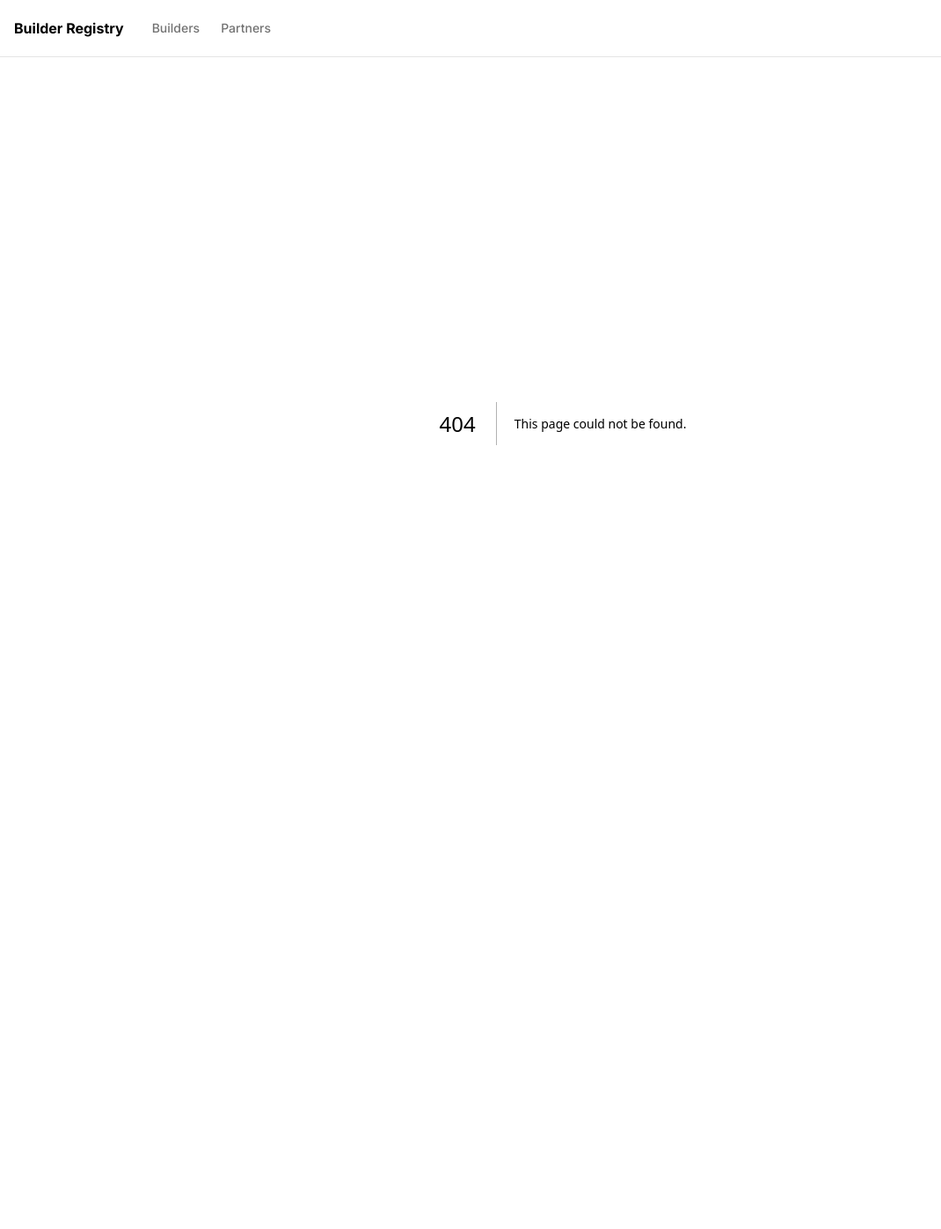
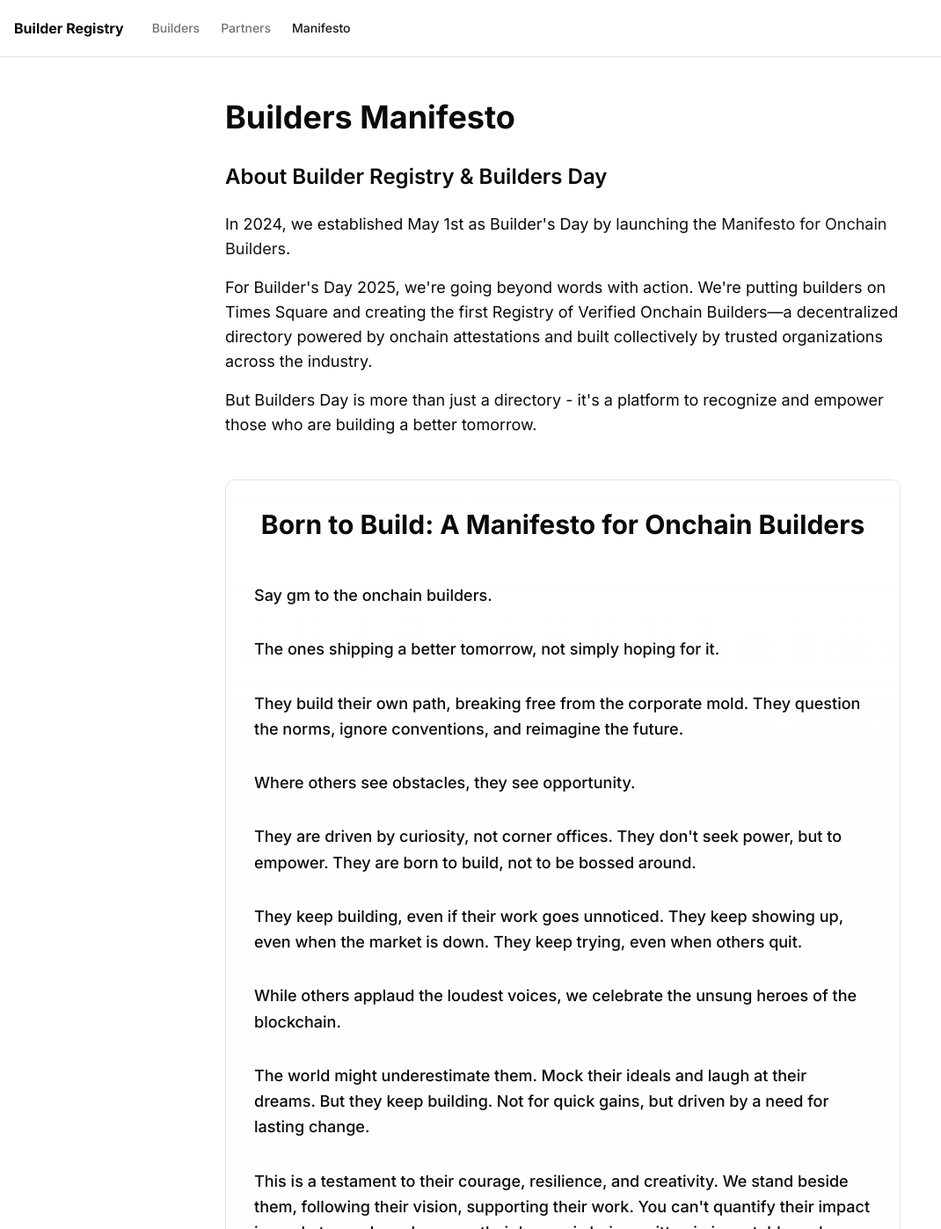
Before and after one commit to filmacedo/EAS-builder-registry, a Next.js app: page /manifesto in a window 1280 px wide. Before the commit this address had no page. Shown: the top 1397 px of the page at 88% size, without its empty margins (0-1070 px from the left). Before the commit the page ends 897 px from the top, so only its background shows below. Built offline with nearby package versions, Linux system fonts and the light colour scheme.

Commit message:
Manifesto Page
and copy changes

```diff
--- /dev/null
+++ b/src/app/manifesto/page.tsx
@@ -0,0 +1,111 @@
+import { Metadata } from "next";
+import Link from "next/link";
+
+export const metadata: Metadata = {
+  title: "Builders Manifesto | Builder Registry",
+  description: "Our vision and mission for the Builder Registry",
+};
+
+export default function ManifestoPage() {
+  return (
+    <div className="max-w-3xl mx-auto py-8">
+      <div className="prose prose-lg dark:prose-invert">
+        <h1 className="text-4xl font-bold mb-8">Builders Manifesto</h1>
+
+        <div className="mb-12">
+          <h2 className="text-2xl font-semibold mb-6">
+            About Builder Registry & Builders Day
+          </h2>
+          <p className="text-lg mb-4">
+            In 2024, we established May 1st as Builder's Day by launching the{" "}
+            <Link
+              href="https://mirror.xyz/talentprotocol.eth/2miuIeU0Uq_uHIj_NzH0gk1Cdcc-06s_zyqo6iwO768"
+              target="_blank"
+              rel="noopener noreferrer"
+              className="text-primary hover:underline"
+            >
+              Manifesto for Onchain Builders
+            </Link>
+            .
+          </p>
+          <p className="text-lg mb-4">
+            For Builder's Day 2025, we're going beyond words with action. We're
+            putting builders on Times Square and creating the first Registry of
+            Verified Onchain Builders—a decentralized directory powered by
+            onchain attestations and built collectively by trusted organizations
+            across the industry.
+          </p>
+          <p className="text-lg">
+            But Builders Day is more than just a directory - it's a platform to
+            recognize and empower those who are building a better tomorrow.
+          </p>
+        </div>
+
+        <div className="space-y-8 bg-gradient-to-b from-background to-muted/20 p-8 rounded-lg border">
+          <h2 className="text-3xl font-bold text-center mb-12">
+            Born to Build: A Manifesto for Onchain Builders
+          </h2>
+
+          <div className="space-y-8 text-lg leading-relaxed">
+            <p className="font-medium">Say gm to the onchain builders.</p>
+
+            <p className="font-medium">
+              The ones shipping a better tomorrow, not simply hoping for it.
+            </p>
+
+            <p className="font-medium">
+              They build their own path, breaking free from the corporate mold.
+              They question the norms, ignore conventions, and reimagine the
+              future.
+            </p>
+
+            <p className="font-medium">
+              Where others see obstacles, they see opportunity.
+            </p>
+
+            <p className="font-medium">
+              They are driven by curiosity, not corner offices. They don't seek
+              power, but to empower. They are born to build, not to be bossed
+              around.
+            </p>
+
+            <p className="font-medium">
+              They keep building, even if their work goes unnoticed. They keep
+              showing up, even when the market is down. They keep trying, even
+              when others quit.
+            </p>
+
+            <p className="font-medium">
+              While others applaud the loudest voices, we celebrate the unsung
+              heroes of the blockchain.
+            </p>
+
+            <p className="font-medium">
+              The world might underestimate them. Mock their ideals and laugh at
+              their dreams. But they keep building. Not for quick gains, but
+              driven by a need for lasting change.
+            </p>
+
+            <p className="font-medium">
+              This is a testament to their courage, resilience, and creativity.
+              We stand beside them, following their vision, supporting their
+              work. You can't quantify their impact in market cap alone, because
+              their legacy is being written in immutable code.
+            </p>
+
+            <p className="font-medium">
+              They are the onchain builders. The visionaries of a new era, the
+              rebels shaping the new internet.
+            </p>
+
+            <p className="font-medium">
+              And while some dismiss them as naive, we know they are the most
+              undervalued talent today. They are born to build, and that's why
+              they are changing the world.
+            </p>
+          </div>
+        </div>
+      </div>
+    </div>
+  );
+}
--- a/src/app/page.tsx
+++ b/src/app/page.tsx
@@ -126,10 +126,12 @@ export default function Home() {
   return (
     <div className="space-y-8">
       <div className="space-y-4">
-        <h1 className="text-3xl font-bold">Builder Registry</h1>
+        <h1 className="text-3xl font-bold">
+          Registry of Verified Onchain Builders
+        </h1>
         <p className="text-muted-foreground">
-          A decentralized registry that identifies and recognizes genuine
-          onchain builders through verified attestations.
+          The first community-sourced directory that recognizes real onchain
+          builders through verified attestations.
         </p>
       </div>
 
@@ -156,8 +158,16 @@ export default function Home() {
         <div className="rounded-lg border p-6 space-y-4">
           <h3 className="text-xl font-semibold">For Builders</h3>
           <p className="text-muted-foreground">
-            Create your Talent Protocol profile to showcase your work and get
-            verified by partners.
+            Join Talent Protocol to boost your Builder Score and qualify for{" "}
+            <a
+              href="https://www.builderscore.xyz/"
+              target="_blank"
+              rel="noopener noreferrer"
+              className="text-muted-foreground hover:underline"
+            >
+              Builder Rewards
+            </a>
+            .
           </p>
           <Button asChild>
             <a
@@ -173,8 +183,8 @@ export default function Home() {
         <div className="rounded-lg border p-6 space-y-4">
           <h3 className="text-xl font-semibold">For Organizations</h3>
           <p className="text-muted-foreground">
-            Become a verification partner and help identify genuine blockchain
-            builders.
+            Verify builders from your community and get your featured on Times
+            Square.
           </p>
           <Button asChild>
             <a
@@ -182,7 +192,7 @@ export default function Home() {
               target="_blank"
               rel="noopener noreferrer"
             >
-              Apply to be a Verification Partner
+              Become a Partner
             </a>
           </Button>
         </div>
--- a/src/app/partners/page.tsx
+++ b/src/app/partners/page.tsx
@@ -111,17 +111,21 @@ export default function PartnersPage() {
       <div className="space-y-4">
         <h1 className="text-3xl font-bold">Verification Partners</h1>
         <p className="text-muted-foreground">
-          Organizations that verify genuine onchain builders through
-          attestations.
+          Trusted organizations can verify onchain builders in their communities
+          with attestations.
         </p>
       </div>
 
       <div className="rounded-lg border-l-4 border-l-blue-500 bg-blue-50 p-6">
         <div className="flex items-center justify-between">
           <div className="space-y-1">
-            <h3 className="font-medium">Are you a verification partner?</h3>
+            <h3 className="font-medium">Already a verification partner?</h3>
             <p className="text-sm text-muted-foreground">
-              Learn how to verify builders using our step-by-step guide.
+              Learn how to verify builders in your community using our
+              step-by-step guide.
+              <br />
+              Attest before April 17th to feature your builders in the Times
+              Square ad.
             </p>
           </div>
           <Link href="/partners/guide">
@@ -131,8 +135,52 @@ export default function PartnersPage() {
       </div>
 
       <div className="space-y-4">
-        <h2 className="text-2xl font-semibold">Partner Leaderboard</h2>
+        <h2 className="text-2xl font-semibold">Impact Leaderboard</h2>
         <PartnersTable partners={partners} />
+      </div>
+
+      <div className="grid gap-4 md:grid-cols-2">
+        <div className="rounded-lg border p-6 space-y-4">
+          <h3 className="text-xl font-semibold">For Organizations</h3>
+          <p className="text-muted-foreground">
+            Verify builders from your community and get your featured on Times
+            Square.
+          </p>
+          <Button asChild>
+            <a
+              href="https://forms.gle/1RDxpQj4uHGHrQBF8"
+              target="_blank"
+              rel="noopener noreferrer"
+            >
+              Become a Partner
+            </a>
+          </Button>
+        </div>
+
+        <div className="rounded-lg border p-6 space-y-4">
+          <h3 className="text-xl font-semibold">For Builders</h3>
+          <p className="text-muted-foreground">
+            Join Talent Protocol to boost your Builder Score and qualify for{" "}
+            <a
+              href="https://www.builderscore.xyz/"
+              target="_blank"
+              rel="noopener noreferrer"
+              className="text-muted-foreground hover:underline"
+            >
+              Builder Rewards
+            </a>
+            .
+          </p>
+          <Button asChild>
+            <a
+              href="https://talentprotocol.com"
+              target="_blank"
+              rel="noopener noreferrer"
+            >
+              Create Profile
+            </a>
+          </Button>
+        </div>
       </div>
     </div>
   );
--- a/src/components/BuildersTable.tsx
+++ b/src/components/BuildersTable.tsx
@@ -117,7 +117,7 @@ export function BuildersTable({ builders }: BuildersTableProps) {
                 onClick={() => handleSort("earliestAttestationDate")}
               >
                 <div className="flex items-center">
-                  First Verified
+                  Verified On
                   <ArrowUpDown className="ml-2 h-4 w-4" />
                 </div>
               </th>
@@ -132,7 +132,7 @@ export function BuildersTable({ builders }: BuildersTableProps) {
                 onClick={() => handleSort("totalVerifications")}
               >
                 <div className="flex items-center">
-                  Total Verifications
+                  Verifications
                   <ArrowUpDown className="ml-2 h-4 w-4" />
                 </div>
               </th>
--- a/src/components/layout/Header.tsx
+++ b/src/components/layout/Header.tsx
@@ -34,6 +34,17 @@ export function Header() {
           >
             Partners
           </Link>
+          <Link
+            href="/manifesto"
+            className={cn(
+              "text-sm font-medium transition-colors hover:text-primary",
+              pathname === "/manifesto"
+                ? "text-primary"
+                : "text-muted-foreground"
+            )}
+          >
+            Manifesto
+          </Link>
         </nav>
       </div>
     </header>
```
Also changed, not shown: src/app/globals.css (line endings or trailing spaces), 1 other file (tests, documents, lock files or other folders).
